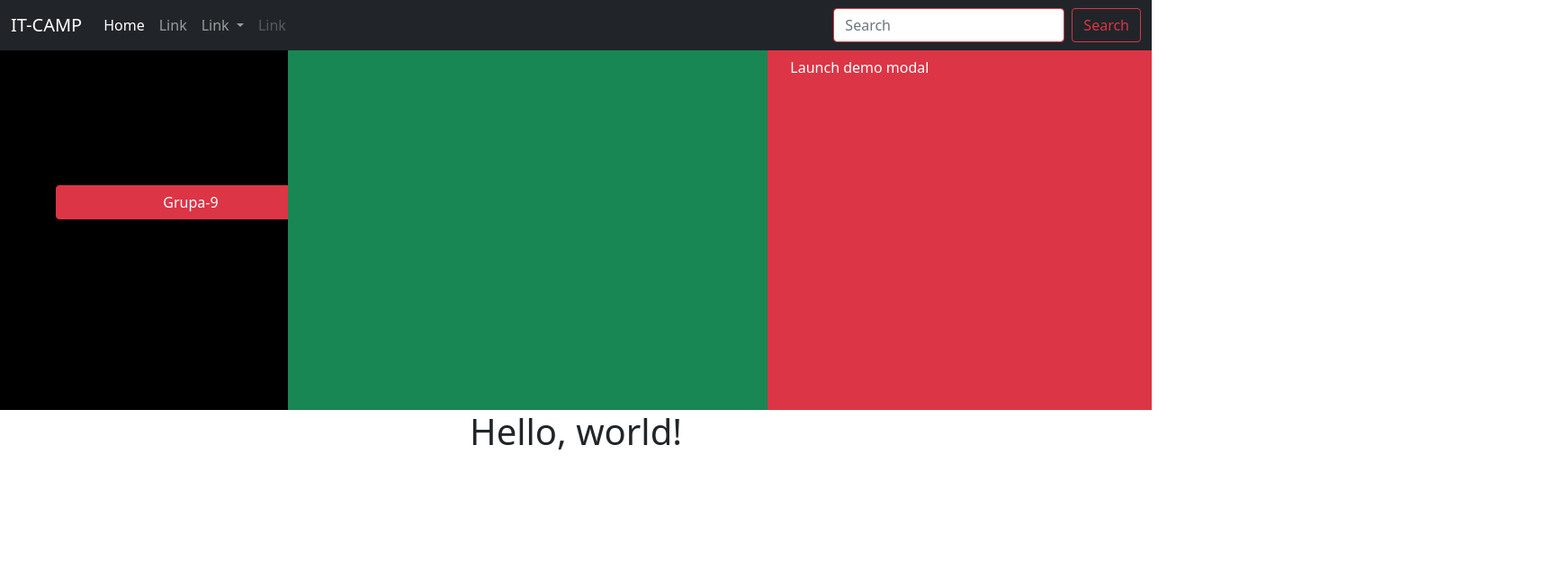
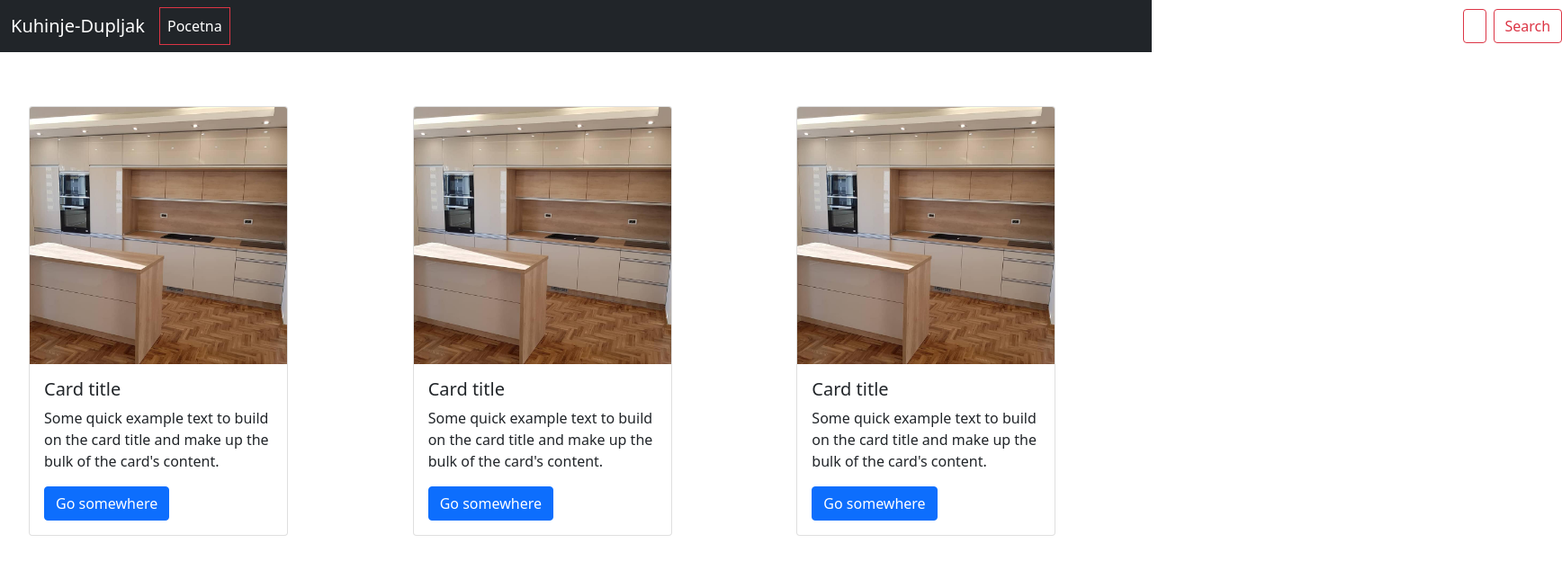
Before and after one commit to ddzelal/HTMLCSSJS, a plain HTML site: page bootstrap/boot.html in a window 1280 px wide. Shown: the whole page at 90% size, 1736 px wide, since content can reach past the window. Drawn offline with nearby package versions, Linux system fonts and the light colour scheme.

Commit message:
projakat

```diff
--- a/bootstrap/boot.html
+++ b/bootstrap/boot.html
@@ -13,32 +13,28 @@
 
     <nav class="navbar navbar-expand-lg navbar-dark bg-dark">
       <div class="container-fluid">
-        <a class="navbar-brand" href="#">IT-CAMP</a>
+        <a class="navbar-brand" href="#">Kuhinje-Dupljak</a>
         <button class="navbar-toggler" type="button" data-bs-toggle="collapse" data-bs-target="#navbarScroll" aria-controls="navbarScroll" aria-expanded="false" aria-label="Toggle navigation">
           <span class="navbar-toggler-icon"></span>
         </button>
         <div class="collapse navbar-collapse" id="navbarScroll">
           <ul class="navbar-nav me-auto my-2 my-lg-0 navbar-nav-scroll" style="--bs-scroll-height: 100px;">
             <li class="nav-item">
-              <a class="nav-link active" aria-current="page" href="#">Home</a>
+              <a class="nav-link active border-danger border" aria-current="page" href="#">Pocetna</a>
             </li>
-            <li class="nav-item">
-              <a class="nav-link" href="#">Link</a>
-            </li>
-            <li class="nav-item dropdown">
+
+            <li id="test" class="nav-item dropdown">
               <a class="nav-link dropdown-toggle" href="#" id="navbarScrollingDropdown" role="button" data-bs-toggle="dropdown" aria-expanded="false">
-                Link
+                Meni
               </a>
               <ul class="dropdown-menu" aria-labelledby="navbarScrollingDropdown">
-                <li><a class="dropdown-item" href="#">Action</a></li>
-                <li><a class="dropdown-item" href="#">Another action</a></li>
+                <li><a class="dropdown-item" href="#">Kuhinje</a></li>
+                <li><a class="dropdown-item" href="#">Plakari</a></li>
                 <li><hr class="dropdown-divider"></li>
-                <li><a class="dropdown-item" href="#">Something else here</a></li>
+                <li><a class="dropdown-item" href="#">Stolovi</a></li>
               </ul>
             </li>
-            <li class="nav-item">
-              <a class="nav-link disabled">Link</a>
-            </li>
+
           </ul>
           <form class="d-flex">
             <input class="form-control btn-outline-danger border-danger me-2" type="search" placeholder="Search" aria-label="Search">
@@ -48,50 +44,49 @@
       </div>
     </nav>
 
-    <div id="test" class="container-fluid">
 
-      <div id="rowtest" class="row itedm">
-        <div class="col-3 bg-black">
-          <button id="btntst" type="button" class="btn btn-danger" data-bs-toggle="modal" data-bs-target="#exampleModal">
-            Grupa-9
-          </button>
+      <div class="container-fluid">
+        <div class="row">
+          <div class="col">
+
+            <div id="crd" class="card" style="width: 18rem;">
+              <img src="kuhinja.jpg" class="card-img-top" alt="...">
+              <div class="card-body">
+                <h5 class="card-title">Card title</h5>
+                <p class="card-text">Some quick example text to build on the card title and make up the bulk of the card's content.</p>
+                <a href="#" class="btn btn-primary">Go somewhere</a>
+              </div>
+            </div>
+          </div>
+          <div class="col">
+            <div id="crd" class="card" style="width: 18rem;">
+              <img src="kuhinja.jpg" class="card-img-top" alt="...">
+              <div class="card-body">
+                <h5 class="card-title">Card title</h5>
+                <p class="card-text">Some quick example text to build on the card title and make up the bulk of the card's content.</p>
+                <a href="#" class="btn btn-primary">Go somewhere</a>
+              </div>
+            </div>
+          </div>
+          <div class="col">
+            <div id="crd" class="card" style="width: 18rem;">
+              <img src="kuhinja.jpg" class="card-img-top" alt="...">
+              <div class="card-body">
+                <h5 class="card-title">Card title</h5>
+                <p class="card-text">Some quick example text to build on the card title and make up the bulk of the card's content.</p>
+                <a href="#" class="btn btn-primary">Go somewhere</a>
+              </div>
+            </div>
+          </div>
         </div>
-        <div class="col-5 bg-success">
-
-
-        </div>
-        <div class="col bg-danger">
-          <button type="button" class="btn btn-danger" data-bs-toggle="modal" data-bs-target="#exampleModal">
-            Launch demo modal
-          </button>
-        </div>
-
       </div>
-
-    </div>
-    <h1 class="text-center">Hello, world!</h1>
 
 
 
 
 
-  <div class="modal fade" id="exampleModal" tabindex="-1" aria-labelledby="exampleModalLabel" aria-hidden="true">
-    <div class="modal-dialog">
-      <div class="modal-content">
-        <div class="modal-header">
-          <h5 class="modal-title" id="exampleModalLabel">Dje ces to</h5>
-          <button type="button" class="btn-close" data-bs-dismiss="modal" aria-label="Close"></button>
-        </div>
-        <div class="modal-body">
-          ne mozes to
-        </div>
-        <div class="modal-footer">
-          <button type="button" class="btn btn-secondary" data-bs-dismiss="modal">Close</button>
-          <button type="button" class="btn btn-primary">Save changes</button>
-        </div>
-      </div>
-    </div>
-  </div>
+
+
 
 
 
--- a/bootstrap/bootstyle.css
+++ b/bootstrap/bootstyle.css
@@ -20,3 +20,12 @@ body {
     margin-left: 50px;
 
 }
+
+#test {
+    margin-left: 1300px;
+}
+
+#crd {
+    margin-left: 20px;
+    margin-top: 60px;
+}
```
Also changed, not shown: bootstrap/kuhinja.jpg (added), 1 other file.
